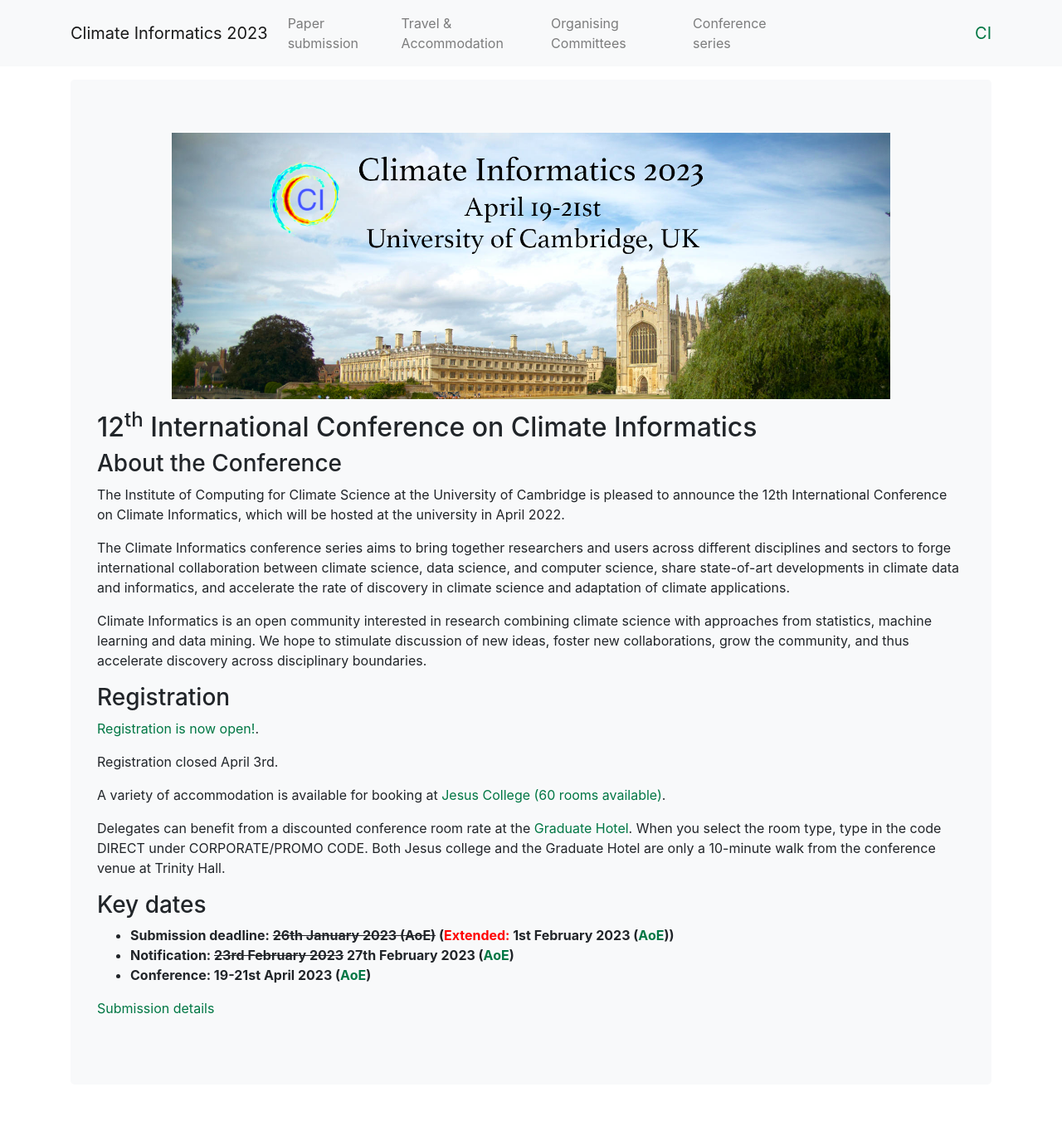
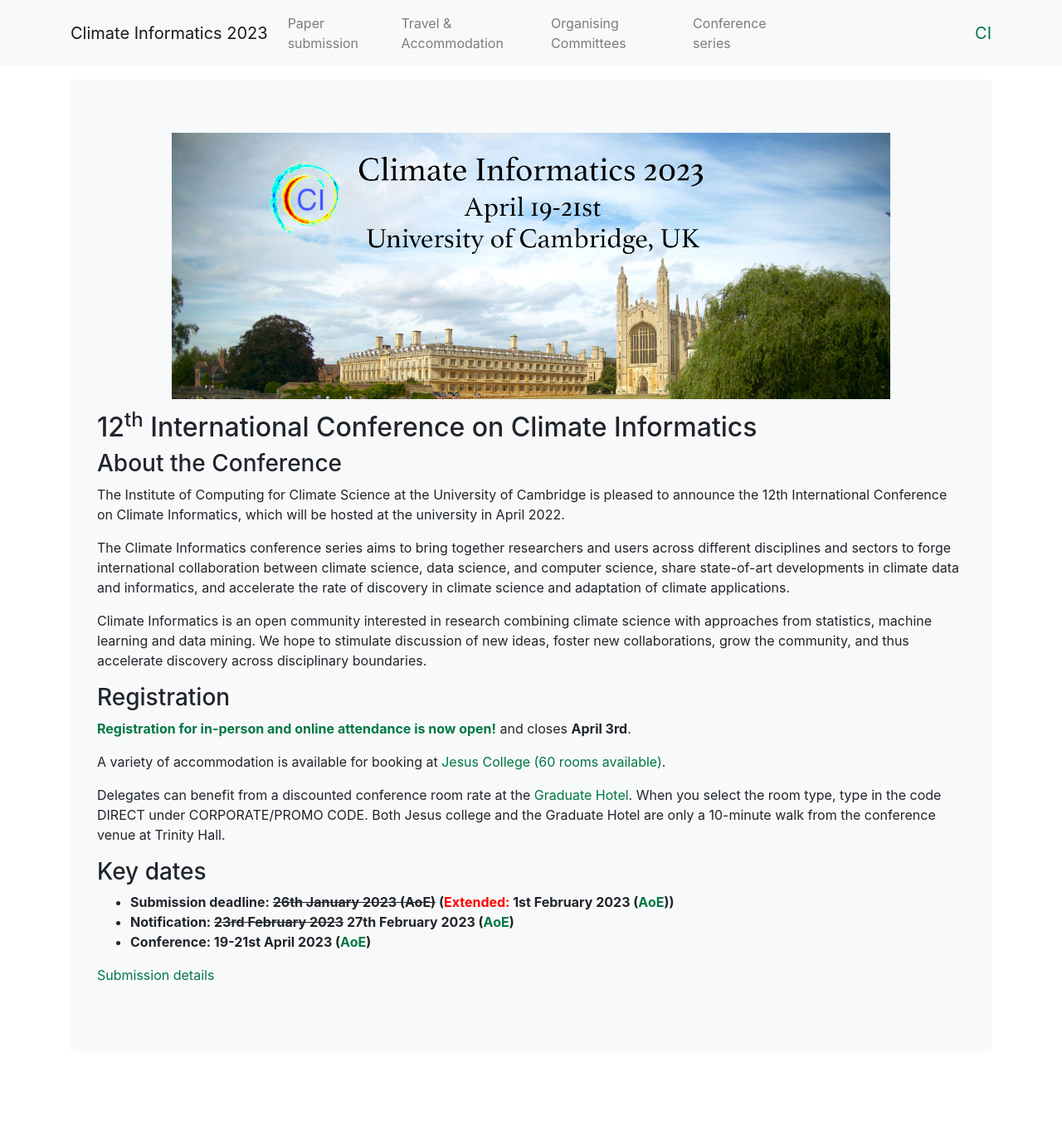
Before and after one commit to DigitaleGesellschaft/jekyll-theme-conference, a Jekyll site: the page built from index.md, in a window 1280 px wide. Shown: the whole page at 83% size. Built offline with Jekyll 4.4.1, drawn with Linux system fonts in a browser that asks for light colours; after the commit the page ends 1323 px from its top, so only the background shows below that.

Commit message:
highlight

```diff
--- a/index.md
+++ b/index.md
@@ -39,9 +39,7 @@
 
 ### Registration
 
-[Registration is now open!](https://onlinesales.admin.cam.ac.uk/conferences-and-events/department-of-applied-mathematics-theoretical-physics-damtp/climate-informatics-conference/climate-informatics-conference-2023).
-
-Registration closed April 3rd.
+__[Registration for in-person and online attendance is now open!](https://onlinesales.admin.cam.ac.uk/conferences-and-events/department-of-applied-mathematics-theoretical-physics-damtp/climate-informatics-conference/climate-informatics-conference-2023)__ and closes **April 3rd**.
 
 A variety of accommodation is available for booking at [Jesus College (60 rooms available)](https://www.universityrooms.com/en-GB/eventcode?ec=CICAPR23&vid=jesuscambridge).
 
```
